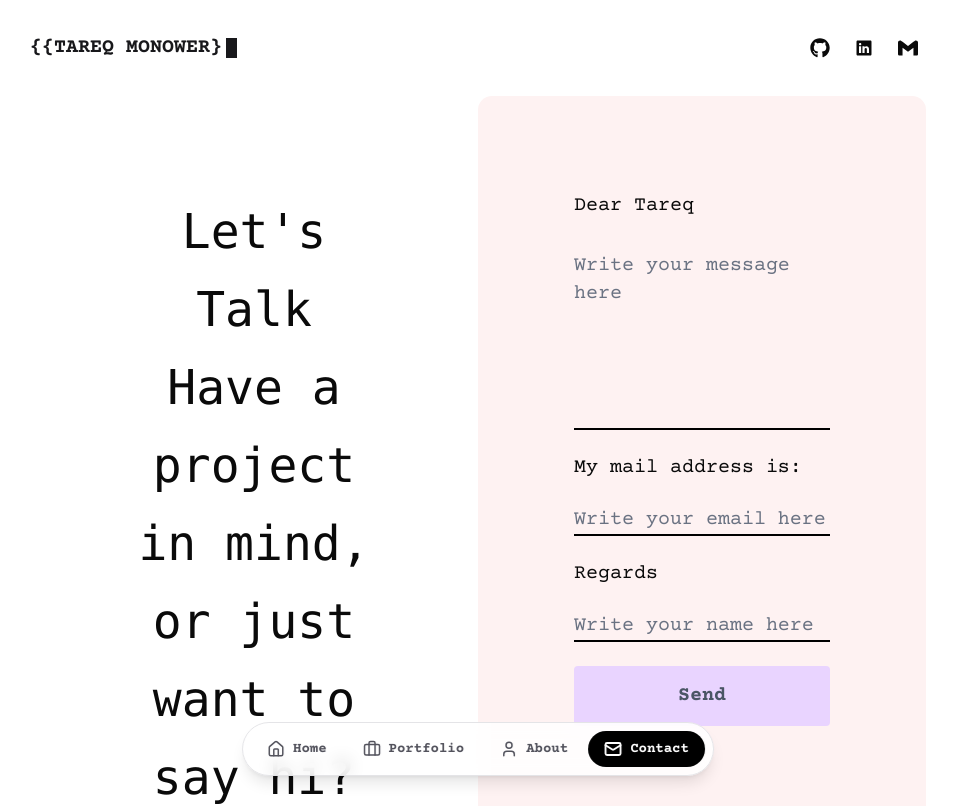
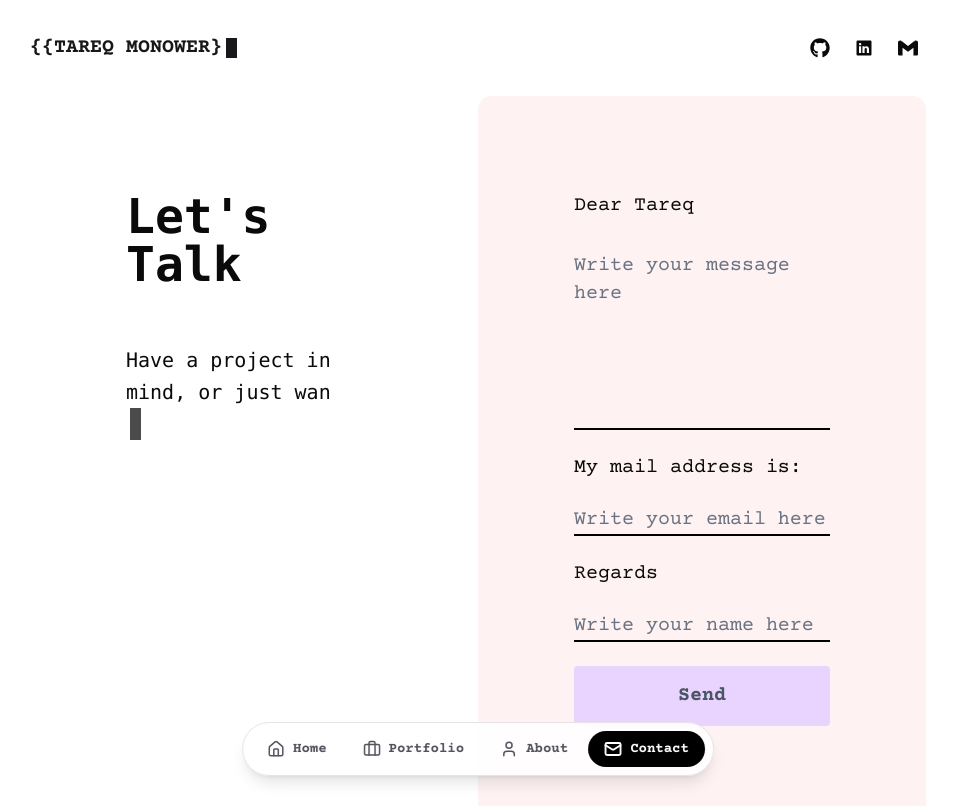
Before and after one commit to tamimhasan19702/nextportfolio, a Next.js app: page /contact in a window 1280 px wide. Shown: the top 806 px of the page, without its empty margins (162-1119 px from the left). Built offline with nearby package versions, Linux system fonts and the light colour scheme.

Commit message:
feat(contact): update typewriter text with correct info, left-align, larger header

```diff
--- a/src/app/contact/page.jsx
+++ b/src/app/contact/page.jsx
@@ -38,9 +38,9 @@ const ContactPage = () => {
   const typewriterText = [
     "Let's Talk",
     "Have a project in mind, or just want to say hi? I'd love to hear from you — I usually reply within 24 hours.",
-    "Email: hello@tamim.dev",
-    "Phone: +880 1XXX-XXXXXX",
-    "Location: Pabna, Rajshahi Division, Bangladesh",
+    "Email: tareqmonower21@gmail.com",
+    "Phone/WhatsApp: 01714270830",
+    "Location: Dhaka, Bangladesh",
     "Availability: Open to freelance & full-time roles",
     "Good work starts with a good conversation."
   ];
@@ -55,12 +55,13 @@ const ContactPage = () => {
           initial={{ opacity: 0, x: -50 }}
           animate={leftInView ? { opacity: 1, x: 0 } : { opacity: 0, x: -50 }}
           transition={{ duration: 0.8, ease: "easeOut" }}>
-          <div className="w-full max-w-xl text-center">
+          <div className="w-full max-w-xl text-left">
             <Typewriter
               lines={typewriterText}
-              className="text-3xl sm:text-4xl lg:text-5xl font-mono leading-relaxed"
+              className="text-base sm:text-lg lg:text-xl font-mono leading-relaxed"
               speed={40}
               startDelay={300}
+              headerClassName="text-3xl sm:text-4xl lg:text-5xl font-bold mb-6"
             />
           </div>
         </motion.div>
@@ -151,7 +152,7 @@ const ContactPage = () => {
   );
 };
 
-const Typewriter = ({ lines, className = "", speed = 50, startDelay = 0 }) => {
+const Typewriter = ({ lines, className = "", speed = 50, startDelay = 0, headerClassName = "" }) => {
   const [text, setText] = useState("");
 
   useEffect(() => {
@@ -173,7 +174,10 @@ const Typewriter = ({ lines, className = "", speed = 50, startDelay = 0 }) => {
 
       for (let i = 0; i < lines.length; i++) {
         if (cancelled) return;
-        await write(lines[i]);
+        const isFirstLine = i === 0;
+        const prefix = isFirstLine ? `<h1 class="${headerClassName}">` : "";
+        const suffix = isFirstLine ? "</h1>" : "";
+        await write(prefix + lines[i] + suffix);
         if (i < lines.length - 1) {
           t += "\n";
           setText(t);
@@ -186,11 +190,11 @@ const Typewriter = ({ lines, className = "", speed = 50, startDelay = 0 }) => {
     return () => {
       cancelled = true;
     };
-  }, [lines, speed, startDelay]);
+  }, [lines, speed, startDelay, headerClassName]);
 
   return (
     <div className={className} style={{ fontFamily: "var(--font-mono, monospace)", whiteSpace: "pre-wrap" }}>
-      {text}
+      <div dangerouslySetInnerHTML={{ __html: text }} style={{ lineHeight: 1.6 }} />
       <span className="inline-block ml-1 h-8 w-[0.55em] bg-current animate-pulse" aria-hidden />
     </div>
   );
```
